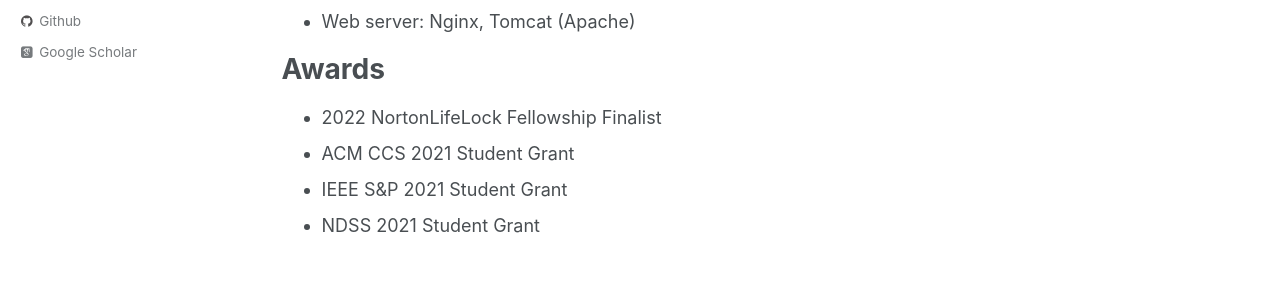
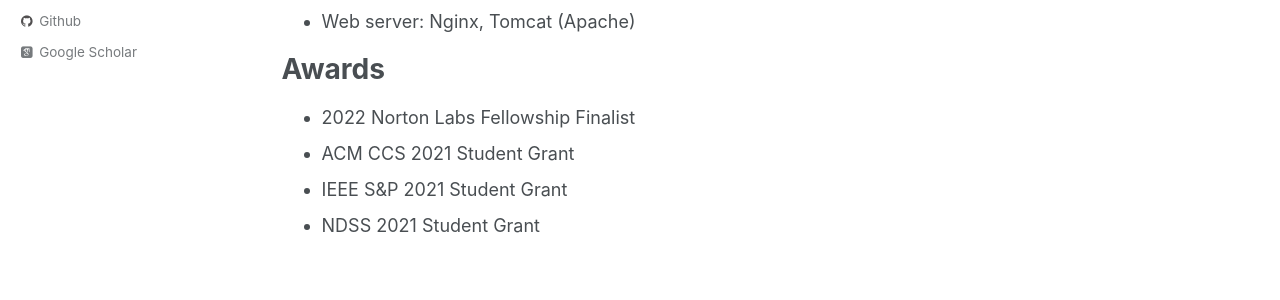
Before and after one commit to likai1993/likai1993.github.io, a Jekyll site: the page built from _pages/cv.md, in a window 1280 px wide and 900 px high, scrolled down 1172 px. Shown: the part 397-697 px from the top of the window. Built offline with Jekyll 4.4.1, drawn with Linux system fonts in a browser that asks for light colours; some web fonts are replaced.

Commit message:
Update cv.md

```diff
--- a/_pages/cv.md
+++ b/_pages/cv.md
@@ -52,7 +52,7 @@ Skills
 
 Awards
 ===
-* 2022 NortonLifeLock Fellowship Finalist
+* 2022 Norton Labs Fellowship Finalist
 * ACM CCS 2021 Student Grant
 * IEEE S&P 2021 Student Grant
 * NDSS 2021 Student Grant
```
